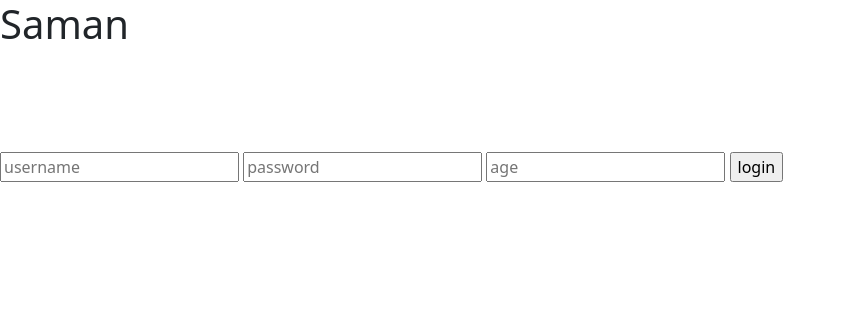
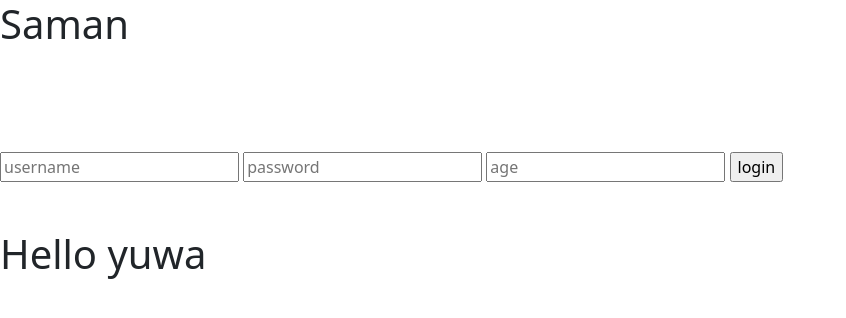
Before and after one commit to yuwantha98/Branch-creating, a plain HTML site: page index.html in a window 1280 px wide. Shown: the whole page, without its empty margins (0-846 px from the left). Drawn offline with nearby package versions, Linux system fonts and the light colour scheme.

Commit message:
add hello yuwa

```diff
--- a/index.html
+++ b/index.html
@@ -19,6 +19,9 @@
     <input type="number" placeholder="age" id="age" />
     <input type="button" value="login" id="btn_login_onAction" />
 
+    <br /><br /><br />
+    <h1>Hello yuwa</h1>
+
     <script src="app.js"></script>
   </body>
 </html>
```
